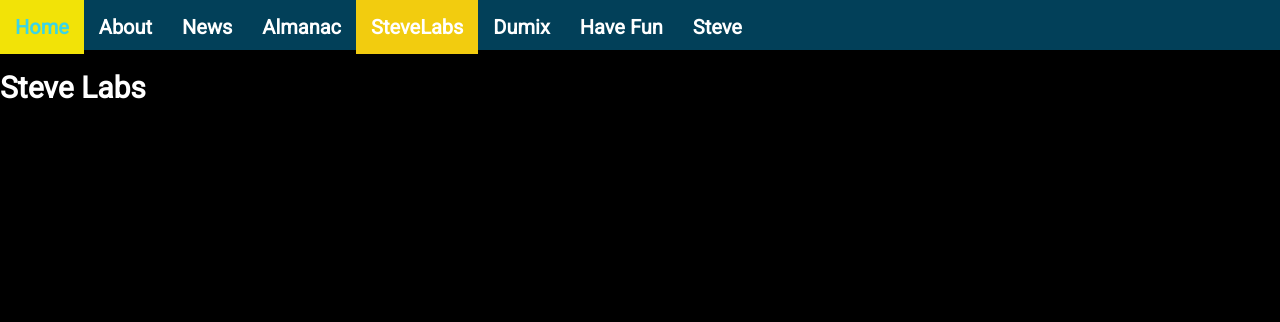
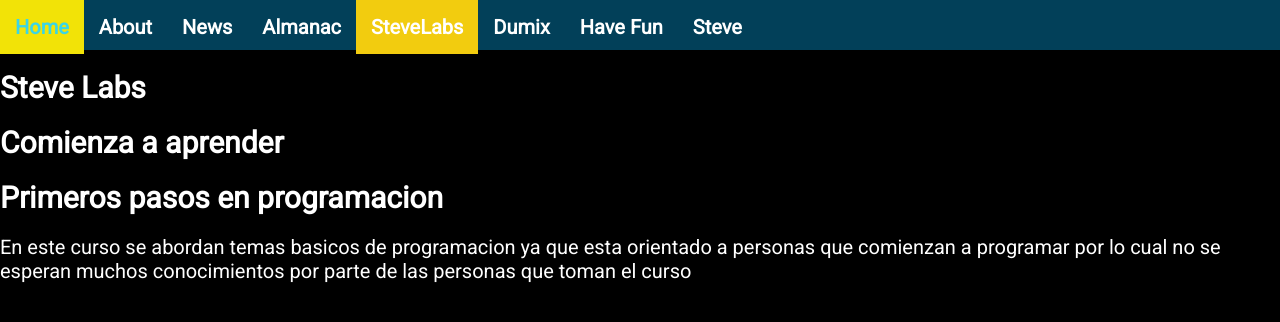
Before and after one commit to SteveBartmoss/steveapp, a React (Create React App) app: page /stevelabs in a window 1280 px wide. Shown: the top 322 px of the page. Built offline with nearby package versions, Linux system fonts and the light colour scheme.

Commit message:
add a more information for the main page

```diff
--- a/src/stevelabs/homeLabs.jsx
+++ b/src/stevelabs/homeLabs.jsx
@@ -2,7 +2,19 @@ import React from "react";
 
 function HomeLabs(){
     return(
-        <h1 className="title1">Steve Labs</h1>
+        <>
+            <h1 className="title1">Steve Labs</h1>
+            <h1 className="title1">Comienza a aprender</h1>
+            <div>
+                <div>
+                    <h1 className="title1">Primeros pasos en programacion</h1>
+                    <p className="Content">En este curso se abordan temas basicos de programacion
+                     ya que esta orientado a personas que comienzan a programar por lo cual no
+                     se esperan muchos conocimientos por parte de las personas que toman el curso</p>
+                </div>
+            </div>
+        </>
+
     );
 }
 
```
